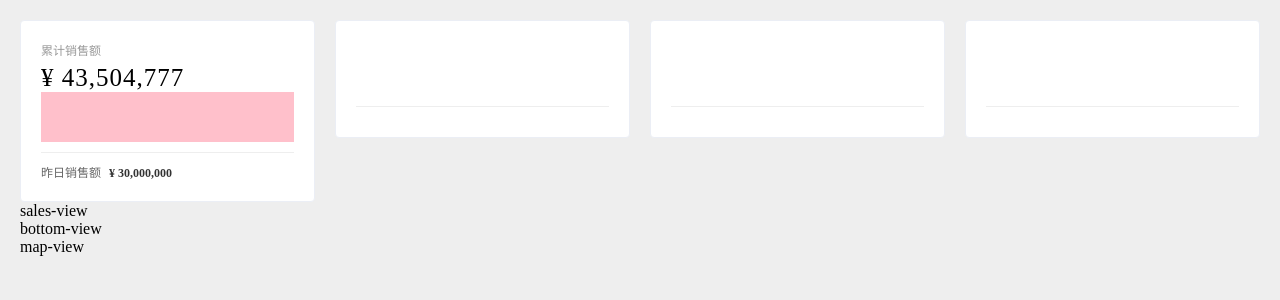
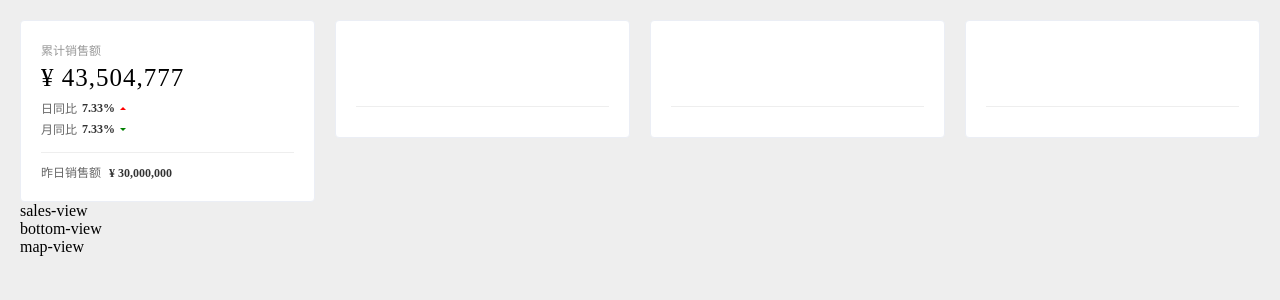
Before and after one commit to LuckBoy-yxy/data-report, a Vue app: page /#/ in a window 1280 px wide. Shown: the top 300 px of the page. Built offline with nearby package versions, Linux system fonts and the light colour scheme.

Commit message:
累计销售额组件静态结构已完成

```diff
--- a/src/components/CommonCard/index.vue
+++ b/src/components/CommonCard/index.vue
@@ -53,3 +53,31 @@
   color: #666;
 }
 </style>
+
+<style lang="scss">
+.emphasis {
+  margin-left: 5px;
+  color: #333;
+  font-weight: 700;
+}
+
+.increase {
+  margin-left: 5px;
+  margin-top: -3px;
+  width: 0;
+  height: 0;
+  border-width: 3px;
+  border-color: transparent transparent red transparent;
+  border-style: solid;
+}
+
+.decrease {
+  margin-left: 5px;
+  margin-top: 3px;
+  width: 0;
+  height: 0;
+  border-width: 3px;
+  border-color: green transparent transparent transparent;
+  border-style: solid;
+}
+</style>
--- a/src/components/TotalSales/index.vue
+++ b/src/components/TotalSales/index.vue
@@ -5,15 +5,24 @@
       value="¥ 43,504,777"
     >
       <template>
-        <div class="compare">
-
+        <div class="compare-wrapper">
+          <div class="compare">
+            <span>日同比</span>
+            <span class="emphasis">7.33%</span>
+            <div class="increase"></div>
+          </div>
+          <div class="compare">
+            <span>月同比</span>
+            <span class="emphasis">7.33%</span>
+            <div class="decrease"></div>
+          </div>
         </div>
       </template>
 
       <template v-slot:footer>
         <div>
           <span>昨日销售额 </span>
-          <span class="money">¥ 30,000,000</span>
+          <span class="emphasis">¥ 30,000,000</span>
         </div>
       </template>
     </CommonCard>
@@ -30,17 +39,17 @@
 </script>
 
 <style lang="scss" scoped>
-.compare {
+.compare-wrapper {
+  display: flex;
+  flex-direction: column;
+  justify-content: center;
   height: 100%;
-  background-color: pink;
-}
-
-span {
-  font-size: 12px;
-}
-.money {
-  margin-left: 5px;
-  color: #333;
-  font-weight: 700;
+  .compare {
+    display: flex;
+    align-items: center;
+    margin-top: 3px;
+    font-size: 12px;
+    color: #666;
+  }
 }
 </style>
```
